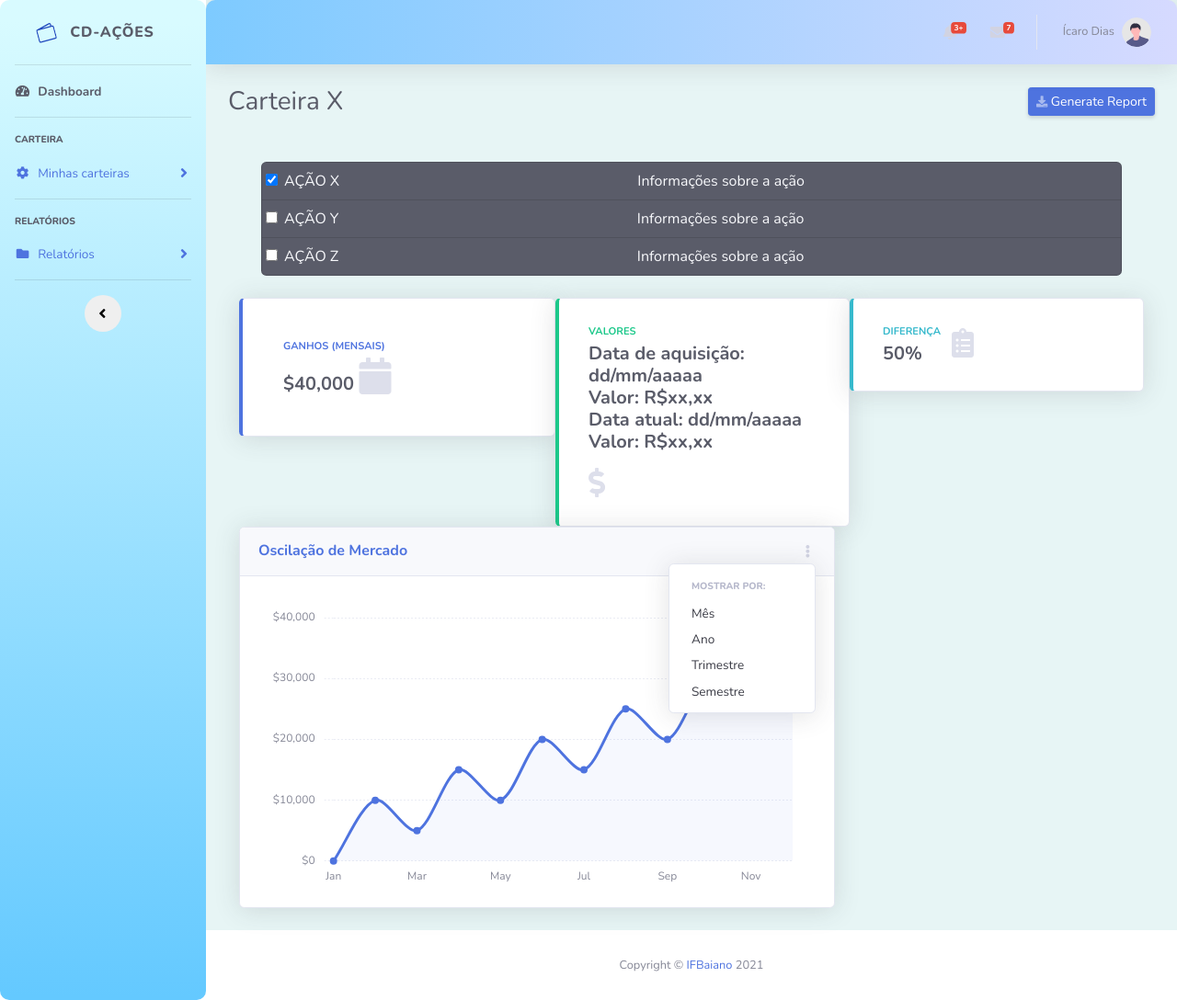
After one commit to Web-2-Carteira-de-Acoes/carteira_digital_de_acoes, a Django app: page /Infos_Acoes in a window 1280 px wide, after a click that opens the changed part. The commit adds this page. Shown: the whole page at 92% size. Run offline with Django 3.2, Linux system fonts and the light colour scheme; some libraries are stand-ins or nearby versions.

Commit message:
Correção de identação dos componentes na tela inicial; Adição de  link vazio para o filtro da tela inicial; Adicionando rota para tela de informações sobre as ações; Criando espaço para selecionar a ação; Criando card para colocar informações; Posicionando gráfico; Criando tela de relatório geral; Adicionando rota para relatório geral; Criando tela de relatório específico; Adicionando rota para relatório específico;

```diff
--- a/cd_acoes/urls.py
+++ b/cd_acoes/urls.py
@@ -24,5 +24,8 @@ urlpatterns = [
     path('', TemplateView.as_view(template_name="dashboard.html"), name='dashboard'),
     path('Listar_Acoes', TemplateView.as_view(template_name="acoes/acoes.html")),
     path('Tela_Inicial', TemplateView.as_view(template_name="acoes/tela_inicial.html")),
-    path('Criar_Carteira', TemplateView.as_view(template_name="acoes/criar_carteira.html"))
+    path('Criar_Carteira', TemplateView.as_view(template_name="acoes/criar_carteira.html")),
+    path('Infos_Acoes', TemplateView.as_view(template_name="acoes/informacoes_sobre_as_acoes.html")),
+    path('Relatorio_Geral', TemplateView.as_view(template_name="acoes/relatorio_geral.html")),
+    path('Relatorio_Especifico_Carteira', TemplateView.as_view(template_name="acoes/relatorios_especificos_carteira.html"))
 ]
--- a/static/css/styles_layout.css
+++ b/static/css/styles_layout.css
@@ -13,9 +13,9 @@
     border-radius: 10px;
 }
 
-.list-group-item-criar-carteira{
-    display: flex;
-    justify-content: space-between;
+.table-overflow{
+    max-height: 400px;
+    overflow-y: auto;
 }
 
 #wrapper #content-wrapper {
@@ -25,3 +25,7 @@
 #linktelalimpa{
     margin: 5px;
 }
+
+#tituloRelatGeral{
+    border-radius: 10px;
+}
--- /dev/null
+++ b/templates/acoes/informacoes_sobre_as_acoes.html
@@ -0,0 +1,163 @@
+{% extends 'layout/layout.html' %}
+{%load static %}
+{% block title %}Infos-Ações{% endblock %}
+{% block css %}
+<link href={% static "css/styles_layout.css" %} rel="stylesheet">
+{% endblock %}
+{% block content %}
+<!-- Begin Page Content -->
+<div class="container-fluid">
+
+    <!-- Page Heading -->
+
+    <div class="d-sm-flex align-items-center justify-content-between mb-4">
+        <h1 class="h3 mb-0 text-gray-800">Carteira X</h1>
+        <a href="#" class="d-none d-sm-inline-block btn btn-sm btn-primary shadow-sm"><i
+                class="fas fa-download fa-sm text-white-50"></i> Generate Report</a>
+    </div>
+
+    <!--Formulário para o usuário escolher a ação que deseja ver as infos-->
+    <div class="table-overflow col-sm">
+        <table>
+            <ul class="list-group p-4 d-flex">
+                <li class="list-group-item d-flex pl-4 pt-2 pb-2 bg-dark">
+                    <input type="checkbox" class="form-check-input" value="" id="flexCheckChecked" checked>
+                    <label for="flexCheckChecked" class="form-check-label flex-fill text-light">AÇÃO X</label>
+                    <label for="flexCheckChecked" class="form-check-label flex-fill text-light">Informações sobre a ação</label>
+
+                </li>
+                <li class="list-group-item d-flex pl-4 pt-2 pb-2 bg-dark d-flex">
+                    <input type="checkbox" class="form-check-input" value="" id="flexCheckDefault">
+                    <label for="flexCheckDefault" class="form-check-label flex-fill text-light">AÇÃO Y</label>
+                    <label for="flexCheckChecked" class="form-check-label flex-fill text-light">Informações sobre a ação</label>
+
+                </li>
+                <li class="list-group-item d-flex pl-4 pt-2 pb-2 bg-dark d-flex">
+                    <input type="checkbox" class="form-check-input" value="" id="flexCheckDefault">
+                    <label for="flexCheckDefault" class="form-check-label flex-fill text-light">AÇÃO Z</label>
+                    <label for="flexCheckChecked" class="form-check-label flex-fill text-light">Informações sobre a ação</label>
+
+                </li>
+            </ul>
+        </table>
+    </div>
+
+    <!--Content Row-->
+    <div class="container">
+        <div class="row">
+
+
+            <!-- Ganhos (Mensais) Card Example -->
+            <div class="col-sm card border-left-primary shadow h-100 p-4">
+                <div class="card-body">
+                    <div class="row no-gutters align-items-center">
+                        <div class="mr-2">
+                            <div class="text-xs font-weight-bold text-primary text-uppercase mb-1">
+                                Ganhos (Mensais)
+                            </div>
+                            <div class="h5 mb-0 font-weight-bold text-gray-800 ">
+                                <!--Valor simbólico-->
+                                $40,000
+                                <i class="fas fa-calendar fa-2x text-gray-300"></i>
+                            </div>
+                        </div>
+                    </div>
+                </div>
+            </div>
+
+            <!-- Valores Card Example -->
+            <div class="col-sm card border-left-success shadow h-100 py-2">
+                <div class="card-body">
+                    <div class="row no-gutters align-items-center">
+                        <div class="mr-2">
+                            <div class="text-xs font-weight-bold text-success text-uppercase mb-1">
+                                Valores
+                            </div>
+                            <div class="h5 mb-0 font-weight-bold text-gray-800">
+                                <p> Data de aquisição: dd/mm/aaaaa <br>
+                                    Valor: R$xx,xx <br>
+                                    Data atual: dd/mm/aaaaa <br>
+                                    Valor: R$xx,xx <br>
+                                </p>
+                            </div>
+                        </div>
+                        <div class="col-auto">
+                            <i class="fas fa-dollar-sign fa-2x text-gray-300"></i>
+                        </div>
+                    </div>
+                </div>
+            </div>
+
+            <!-- Diferença Card Example -->
+            <div class="col-sm card border-left-info shadow h-100 py-2">
+                <div class="card-body">
+                    <div class="row no-gutters align-items-center">
+                        <div class="mr-2">
+                            <div class="text-xs font-weight-bold text-info text-uppercase mb-1">
+                                Diferença
+                            </div>
+                            <div class="row no-gutters align-items-center">
+                                <div class="col-auto">
+                                    <div class="h5 mb-0 mr-3 font-weight-bold text-gray-800">50%</div>
+                                </div>
+                                <div class="col">
+                                    <div class="progress progress-sm mr-2">
+                                        <div class="progress-bar bg-info" role="progressbar"
+                                            style="width: 50%" aria-valuenow="50" aria-valuemin="0"
+                                            aria-valuemax="100"></div>
+                                    </div>
+                                </div>
+                            </div>
+                        </div>
+                        <div class="col-auto">
+                            <i class="fas fa-clipboard-list fa-2x text-gray-300"></i>
+                        </div>
+                    </div>
+                </div>
+            </div>
+
+        </div>
+    </div>
+
+    <!-- Gráfico -->
+    <div class="col-xl-8 col-lg-7">
+        <div class="card shadow mb-4">
+            <!-- Card Header - Dropdown -->
+            <div class="card-header py-3 d-flex flex-row align-items-center justify-content-between">
+
+                <h6 class="m-0 font-weight-bold text-primary">Oscilação de Mercado</h6>
+
+                <div class="dropdown no-arrow">
+
+                    <a class="dropdown-toggle" href="#" role="button" id="dropdownMenuLink" data-toggle="dropdown" aria-haspopup="true" aria-expanded="false">
+                        <i class="fas fa-ellipsis-v fa-sm fa-fw text-gray-400"></i>
+                    </a>
+
+                    <div class="dropdown-menu dropdown-menu-right shadow animated--fade-in" aria-labelledby="dropdownMenuLink">
+
+                        <!-- A Essa lista seria para o usuário escolher por qual parÂmetro ele ver a oscilação da ação-->
+
+                        <div class="dropdown-header">Mostrar por:</div>
+                        <a class="dropdown-item" href="#">Mês</a>
+                        <a class="dropdown-item" href="#">Ano</a>
+                        <a class="dropdown-item" href="#">Trimestre</a>
+                        <a class="dropdown-item" href="#">Semestre</a>
+                        <!-- <div class="dropdown-divider"></div>
+                        <a class="dropdown-item" href="#">Something else here</a> -->
+
+                    </div>
+                </div>
+            </div>
+
+            <!-- Card Body -->
+            <div class="card-body">
+                <div class="chart-area">
+                    <canvas id="myAreaChart"></canvas>
+                </div>
+            </div>
+        </div>
+    </div>
+
+<!-- /.container-fluid -->
+
+{% endblock %}
--- a/templates/dashboard.html
+++ b/templates/dashboard.html
@@ -19,6 +19,10 @@
     <div class="d-sm-flex align-items-center justify-content-between mb-4">
 
         <a class="btn btn-primary" role="button" href="Tela_Inicial">IR PARA TELA INICIAL</a>
+        <a class="btn btn-primary" role="button" href="Infos_Acoes">IR PARA TELA DE INFORMAÇÕES SOBRE AS AÇÕES</a>
+        <a class="btn btn-primary" role="button" href="Relatorio_Geral">RELATORIO GERAL</a>
+        <a class="btn btn-primary" role="button" href="Relatorio_Especifico_Carteira">RELATORIO ESPECÍFICO</a>
+
     </div>
 
     <!-- Content Row -->
```
Also changed, not shown: templates/acoes/criar_carteira.html (+26 -15 lines), templates/acoes/relatorio_geral.html (added, +164 -0 lines), templates/acoes/relatorios_especificos_carteira.html (added, +179 -0 lines).
